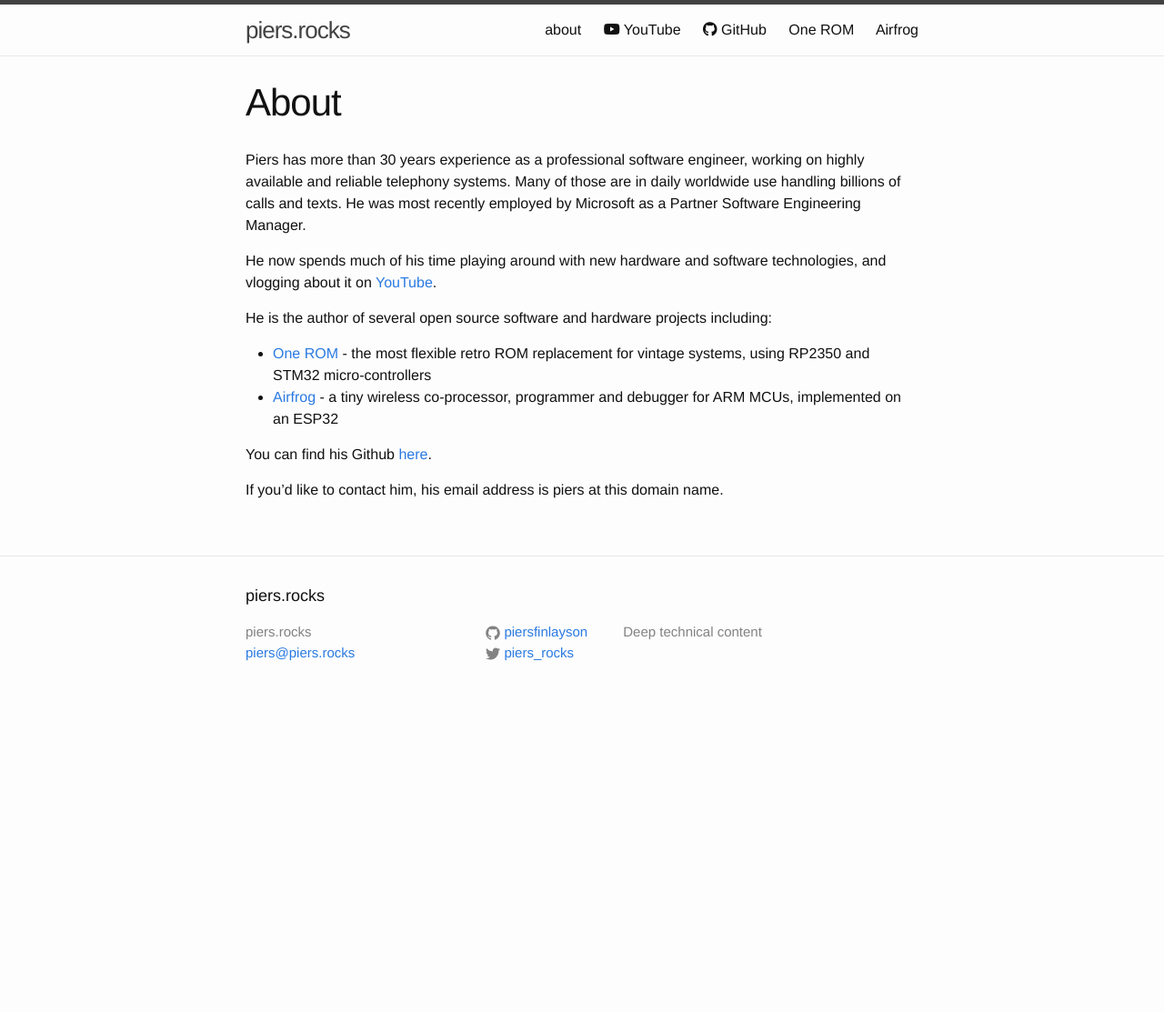
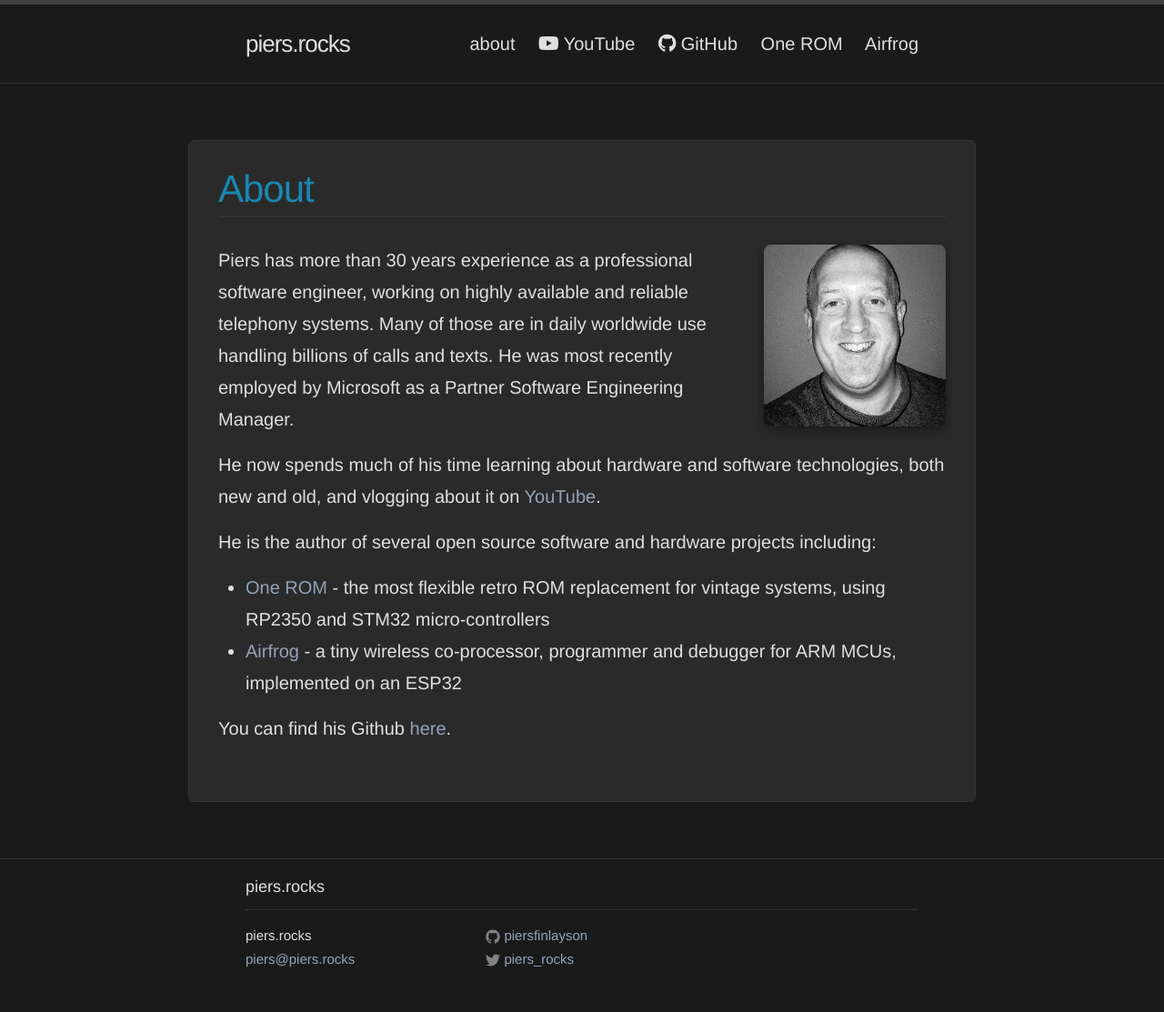
Before and after one commit to piersfinlayson/piersfinlayson.github.io, a Jekyll site: the page built from about/about.md, in a window 1280 px wide. Shown: the whole page at 91% size. Built offline with Jekyll 4.4.1, drawn with Linux system fonts in a browser that asks for light colours; before the commit the page ends 900 px from its top, so only the background shows below that.

Commit message:
restyle piers.rocks

```diff
--- a/_config.yml
+++ b/_config.yml
@@ -8,8 +8,7 @@
 # Site settings
 title: piers.rocks
 email: piers@piers.rocks
-description: > # this means to ignore newlines until "baseurl:"
-  Deep technical content
+description: ""
 baseurl: "" # the subpath of your site, e.g. /blog
 url: "https://piers.rocks/" # the base hostname & protocol for your site
 twitter_username: piers_rocks
--- /dev/null
+++ b/_scripts/serve_local.py
@@ -0,0 +1 @@
+docker run --rm -v "$PWD:/srv/jekyll" -p 4000:4000 jekyll/jekyll jekyll serve --host 0.0.0.0 --livereload
--- a/about/about.md
+++ b/about/about.md
@@ -5,14 +5,14 @@ permalink: /about/
 
 ---
 
+<img src="/assets/images/piers.jpg" alt="Piers Finlayson" class="profile-photo">
+
 Piers has more than 30 years experience as a professional software engineer, working on highly available and reliable telephony systems.  Many of those are in daily worldwide use handling billions of calls and texts.  He was most recently employed by Microsoft as a Partner Software Engineering Manager.
 
-He now spends much of his time playing around with new hardware and software technologies, and vlogging about it on [YouTube](https://www.youtube.com/@piers_rocks).
+He now spends much of his time learning about hardware and software technologies, both new and old, and vlogging about it on [YouTube](https://www.youtube.com/@piers_rocks).
 
 He is the author of several open source software and hardware projects including:
 - [One ROM](https://piers.rocks/u/one) - the most flexible retro ROM replacement for vintage systems, using RP2350 and STM32 micro-controllers
 - [Airfrog](https://piers.rocks/u/airfrog) - a tiny wireless co-processor, programmer and debugger for ARM MCUs, implemented on an ESP32
 
 You can find his Github [here](https://github.com/piersfinlayson).
-
-If you'd like to contact him, his email address is piers at this domain name.
--- a/css/main.scss
+++ b/css/main.scss
@@ -7,10 +7,10 @@
 
 // Our variables
 $base-font-family: "Helvetica Neue", Helvetica, Arial, sans-serif;
-$base-font-size:   16px;
+$base-font-size:   20px;
 $base-font-weight: 400;
 $small-font-size:  $base-font-size * 0.875;
-$base-line-height: 1.5;
+$base-line-height: 1.75;
 
 $spacing-unit:     30px;
 
@@ -51,3 +51,163 @@ $on-laptop:        800px;
         "layout",
         "syntax-highlighting"
 ;
+
+body {
+  background-color: #1a1a1a !important;
+  color: #e0e0e0 !important;
+}
+
+.site-header {
+  background-color: #1a1a1a !important;
+  border-bottom: 1px solid #333 !important;
+  border-radius: 0 !important;
+  margin: 0 !important;
+  padding: 15px 0 !important;
+  max-width: none !important;
+}
+
+.site-title,
+.site-title:visited {
+  color: #e0e0e0 !important;
+}
+
+.page-link {
+  color: #e0e0e0 !important;
+}
+
+.page-link:hover {
+  color: #1B86B0 !important;
+}
+
+.page-content {
+  background-color: #1a1a1a !important;
+}
+
+// Card for article content ONLY
+.page-content .wrapper {
+  background: #2a2a2a !important;
+  border: 1px solid #333 !important;
+  border-radius: 6px !important;
+  padding: 2rem !important;
+  margin: 2rem auto !important;
+  max-width: 800px !important;
+}
+
+.post-title,
+.post-title a,
+.post-title a:visited {
+  color: #1B86B0 !important;
+}
+
+.post-meta {
+  color: #8b949e !important;
+}
+
+a {
+  color: #94a3b8 !important;
+}
+
+a:visited {
+  color: #94a3b8 !important;
+}
+
+a:hover {
+  color: #cbd5e1 !important;
+}
+
+blockquote {
+  color: #8b949e !important;
+  border-left: 4px solid #333 !important;
+}
+
+code {
+  background-color: #2a2a2a !important;
+  color: #e0e0e0 !important;
+}
+
+pre {
+  background-color: #2a2a2a !important;
+  color: #e0e0e0 !important;
+}
+
+.site-footer {
+  background-color: #1a1a1a !important;
+  border-top: 1px solid #333 !important;
+  border-radius: 0 !important;
+  margin: 0 !important;
+  padding: 15px 0 !important;
+  max-width: none !important;
+  color: #e0e0e0 !important;
+}
+
+.footer-heading,
+.contact-list,
+.social-media-list {
+  color: #e0e0e0 !important;
+}
+
+.profile-photo {
+  float: right;
+  width: 200px;
+  height: 200px;
+  object-fit: cover;
+  border-radius: 8px;
+  margin: 0 0 20px 20px;
+  box-shadow: 0 4px 12px rgba(0,0,0,0.4);
+}
+
+@media (max-width: 600px) {
+  .profile-photo {
+    float: none;
+    display: block;
+    margin: 0 auto 20px auto;
+    width: 150px;
+    height: 150px;
+  }
+}
+
+table {
+  border-collapse: collapse;
+  width: 100%;
+  margin: 16px 0;
+  background: transparent;
+}
+
+th, td {
+  padding: 8px 16px;
+  text-align: left;
+  border-bottom: 1px solid #333;
+}
+
+th {
+  background: transparent;
+  color: #e0e0e0;
+  font-weight: 600;
+  border-bottom: 2px solid #333;
+}
+
+td {
+  color: #e0e0e0;
+  background: transparent;
+}
+
+td:first-child {
+  font-weight: 500;
+  color: #e0e0e0;
+}
+
+h1, h2 {
+  border-bottom: 1px solid #333;
+  padding-bottom: 8px;
+  margin-bottom: 16px;
+  color: #1B86B0 !important;
+}
+
+h1 {
+  border-bottom: 2px solid #333;
+}
+
+h3, h4, h5, h6 {
+  margin-bottom: 12px;
+  color: #1B86B0 !important;
+}
--- a/index.html
+++ b/index.html
@@ -5,7 +5,7 @@ comments: false
 
 <div class="home">
 
-  <h1 class="page-heading">Posts</h1>
+  <h1>Articles</h1>
 
   <ul class="post-list">
     {% for post in site.posts %}
```
Also changed, not shown: assets/images/piers.jpg (added).
